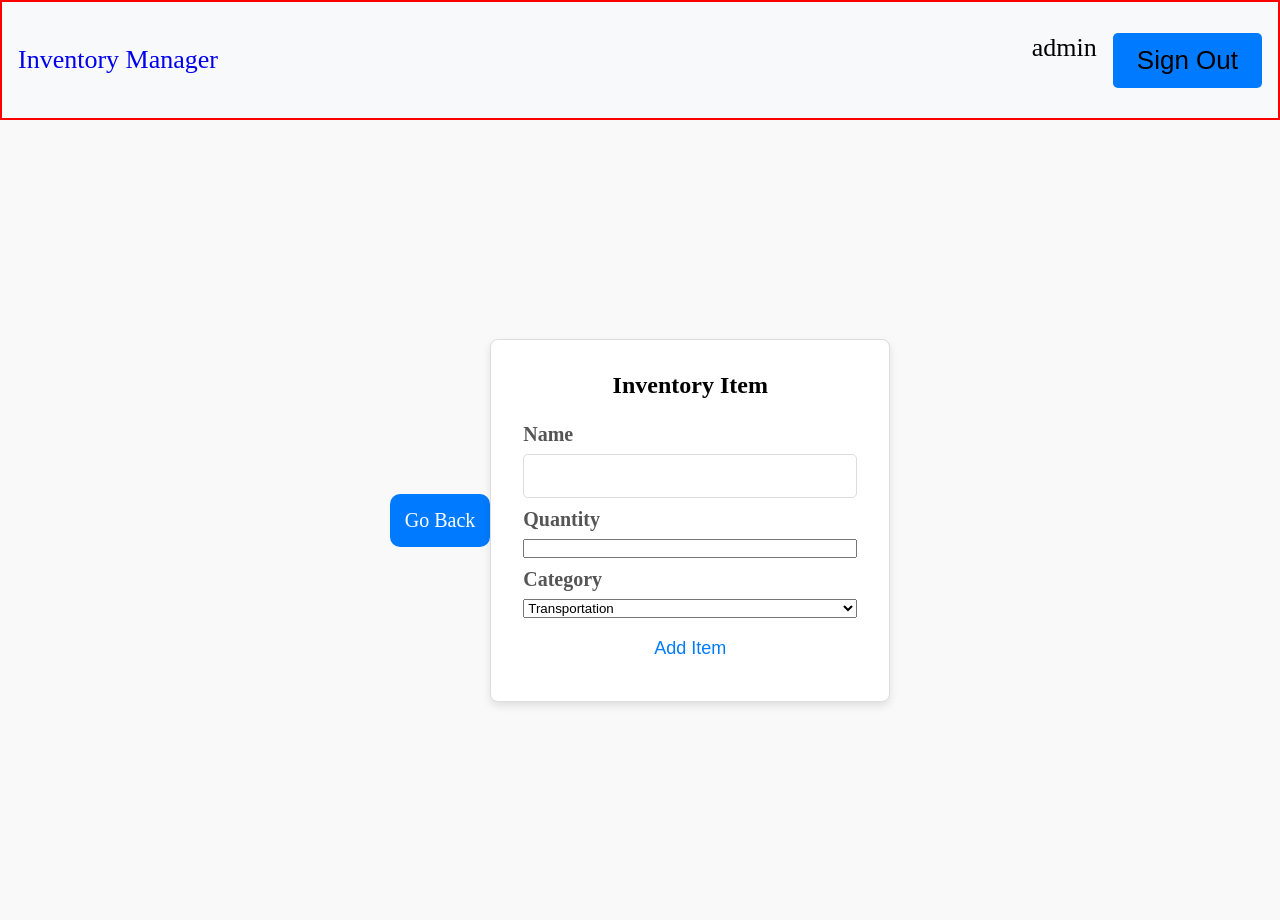
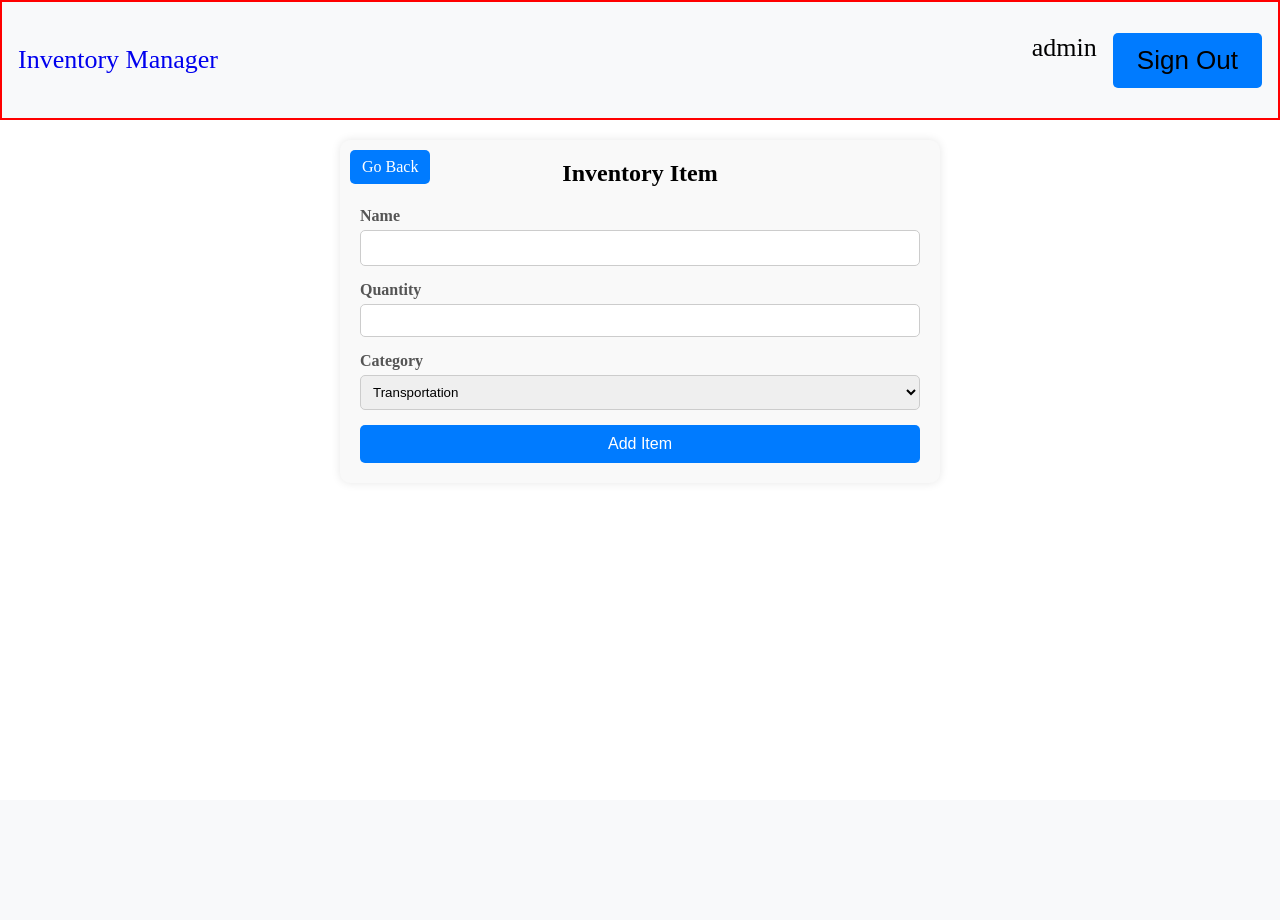
Before and after one commit to Correa95/Inventory-Management-system, a Django app: page /addItem/ in a window 1280 px wide. After the commit the page ends 463 px from the top, so only its background shows below. Run offline with Django 5.2, Linux system fonts and the light colour scheme; a user stored in the database is signed in; data comes from the database, SQL or seed files in the repository; both versions use the stored data as it was after the commit.

Commit message:
added style for the add item template

```diff
--- a/inventory/static/inventory/css/styles.css
+++ b/inventory/static/inventory/css/styles.css
@@ -333,64 +333,75 @@ small.formText {
 
 /* //////////////   addTem form     ///////////////// */
 .itemContainer {
-  width: 100%;
-  display: flex;
-  justify-content: center;
-  align-items: center;
-  min-height: 100vh;
-  background-color: #f9f9f9;
+  max-width: 600px;
+  margin: 20px auto;
+  padding: 20px;
+  background: #f9f9f9;
+  border-radius: 10px;
+  box-shadow: 0 0 10px rgba(0, 0, 0, 0.1);
+  position: relative;
 }
-/* .inventoryAddBtn {
-  font-size: 20px;
-} */
+
+.btnBack {
+  position: absolute;
+  top: 10px;
+  left: 10px;
+  background: #007bff;
+  color: white;
+  padding: 8px 12px;
+  text-decoration: none;
+  border-radius: 5px;
+}
+
+.btnBack:hover {
+  background: #0056b3;
+}
 
 .items {
-  max-width: 400px;
-  width: 100%;
-  background-color: #ffffff;
-  padding: 2rem;
-  border: 1px solid #ddd;
-  border-radius: 8px;
-  box-shadow: 0 4px 8px rgba(0, 0, 0, 0.1);
+  text-align: center;
 }
 
-.formItem {
+.inventoryItem {
+  margin-bottom: 20px;
+}
+
+.form {
   display: flex;
   flex-direction: column;
-}
-.inventoryItem {
-  font-size: 24px;
-  text-align: center;
-  margin-bottom: 24px;
+  gap: 15px;
 }
 
 .form_Group {
-  font-size: 20px;
   display: flex;
   flex-direction: column;
-  margin-bottom: 10px;
+  align-items: flex-start;
+}
+
+.form_Group label {
+  font-weight: bold;
+  margin-bottom: 5px;
+}
+
+.form_Group input,
+.form_Group select {
+  width: 100%;
+  padding: 8px;
+  border: 1px solid #ccc;
+  border-radius: 5px;
 }
 
 .btnItem {
-  font-size: 18px;
-  color: #007bff;
-  background-color: #fff;
+  background: #007bff;
+  color: white;
   padding: 10px;
+  border: none;
   border-radius: 5px;
-  border: none;
+  cursor: pointer;
+  font-size: 16px;
 }
+
 .btnItem:hover {
-  background-color: #007bff;
-  color: #fff;
-}
-.btnBack {
-  font-size: 20px;
-  float: left;
-  padding: 15px;
-  text-decoration: none;
-  background-color: #007bff;
-  color: #fff;
-  border-radius: 10px;
+  background: #007bff;
 }
 
 /* /////////////Delete item///////////////// */
@@ -419,16 +430,16 @@ small.formText {
   align-items: center;
   height: 100vh; /* Full screen height */
   position: relative;
-  padding-top: 40px; /* To account for the back button */
+  /* padding-top: 40px;  */
 }
 
 .deleteItem {
   background-color: #f9f9f9;
   padding: 30px;
   border-radius: 8px;
-  box-shadow: 0 4px 8px rgba(0, 0, 0, 0.1);
+  /* box-shadow: 0 4px 8px rgba(0, 0, 0, 0.1); */
   width: 100%;
-  max-width: 500px; /* Ensure the form doesn't stretch too wide */
+  /* max-width: 500px;  */
   text-align: center;
 }
 
```
Also changed, not shown: db.sqlite3.
